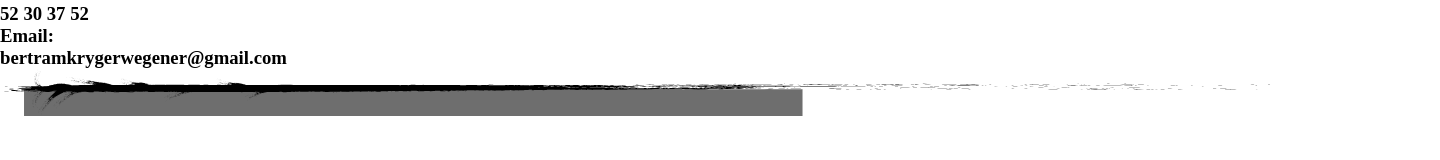
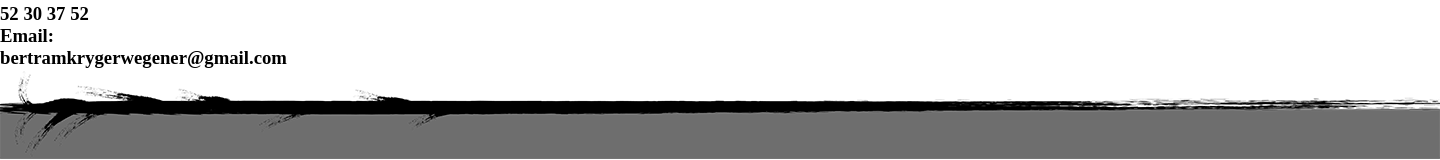
Before and after one commit to bertramwegener/bertramwegener.github.io, a React (Vite) app: page /contact in a window 1280 px wide. Shown: the part 3345-3505 px from the top of the page, 1440 px wide, since content can reach past the window. Before the commit the page ends 3465 px from the top, so only its background shows below. Built offline with nearby package versions, Linux system fonts and the light colour scheme.

Commit message:
Refactor code structure for improved readability and maintainability

```diff
--- a/src/component/footer.jsx
+++ b/src/component/footer.jsx
@@ -18,7 +18,7 @@ export default function Footer() {
             <h3>bertramkrygerwegener@gmail.com</h3>
 
             <figure className="footerImage">
-                <img src='./billeder/footer.svg' alt="" />
+                <img src='./billeder/footer.png' alt="" />
             </figure>
         </footer>
     );
```
Also changed, not shown: public/billeder/footer.png (added), public/billeder/footer.svg (deleted).
